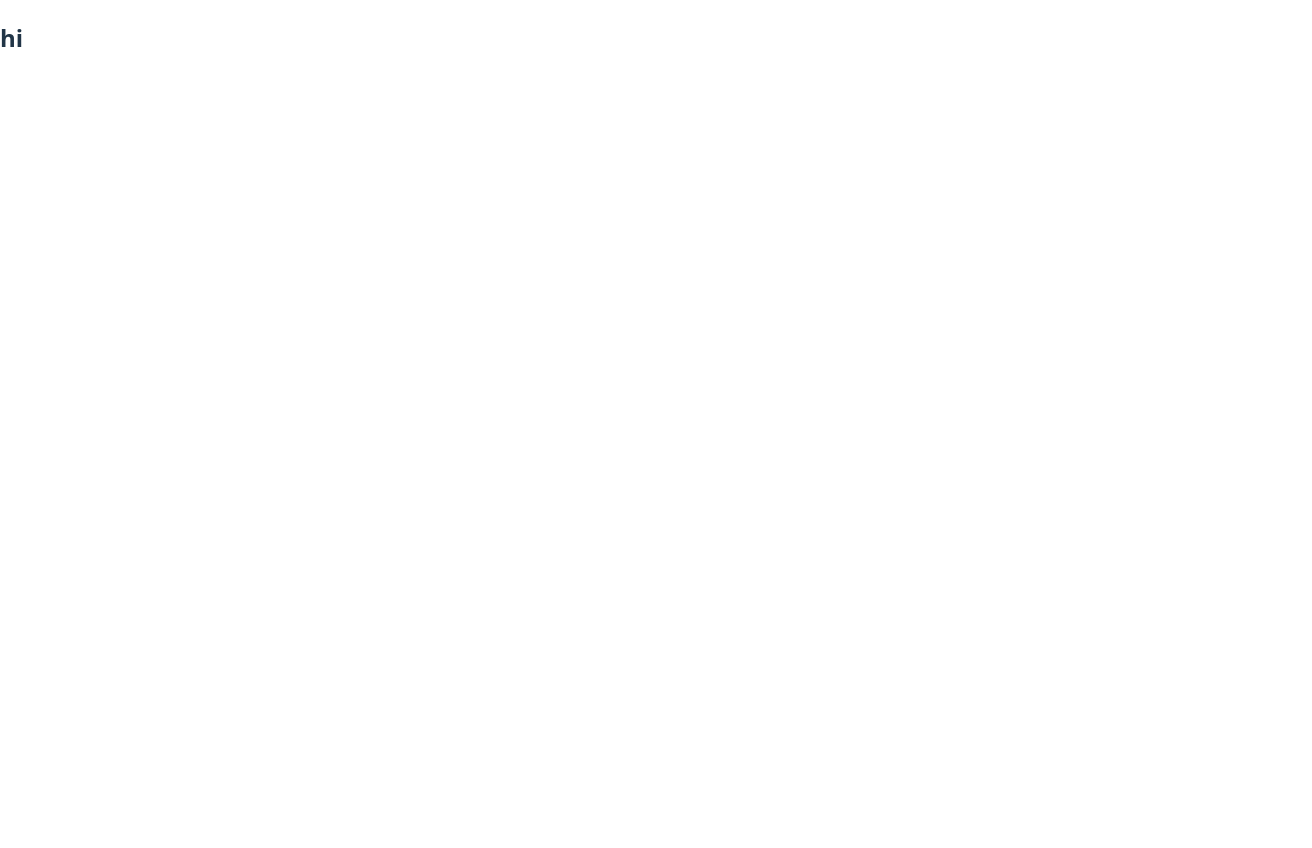
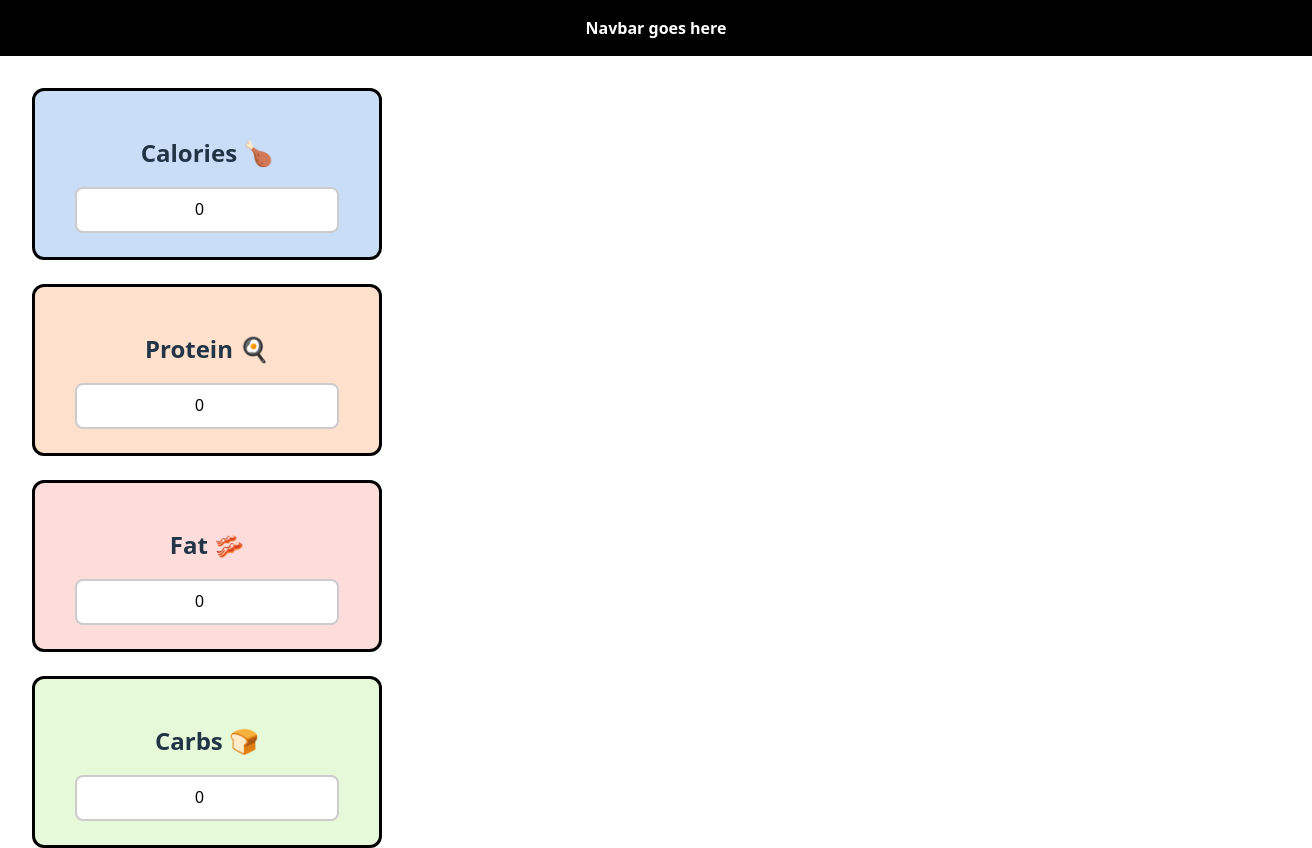
Before and after one commit to Lin8x/QuikNEasy, a React (Vite) app: page /planner in a window 1280 px wide. Shown: the whole page, 1312 px wide, since content can reach past the window. Before the commit the page ends 800 px from the top, so only its background shows below. Built offline with nearby package versions, Linux system fonts and the light colour scheme.

Commit message:
Making planner

```diff
--- /dev/null
+++ b/src/Planner.css
@@ -0,0 +1,70 @@
+.planner-container {
+  display: flex;
+  flex-direction: column;
+  min-height: 100vh;
+  background: white;
+}
+
+.navbar-placeholder {
+  width: 100%;
+  background: black;
+  color: white;
+  padding: 1rem;
+  text-align: center;
+  font-weight: bold;
+}
+
+/* Flex layout: inputs on the left, future content on the right */
+.planner-content {
+  display: flex;
+  flex-direction: row;
+  justify-content: flex-start; /* align to the left */
+  align-items: flex-start;
+  gap: 2rem;
+  margin-top: 2rem;
+  padding: 0 2rem;
+}
+
+/* Column of stat boxes */
+.stat-column {
+  display: flex;
+  flex-direction: column;
+  gap: 1.5rem;
+  width: 350px; /* keeps them compact */
+}
+
+.stat-box {
+  background: #f9f9f9;
+  border: 3px solid black;
+  border-radius: 12px;
+  padding: 1.5rem;
+  text-align: center;
+}
+
+.stat-box h2 {
+  margin-bottom: 1rem;
+  font-size: 1.5rem;
+}
+
+.stat-box input {
+  padding: 0.75rem;
+  border-radius: 8px;
+  border: 2px solid #ccc;
+  font-size: 1rem;
+  width: 80%;
+  text-align: center;
+}
+
+/* Unique background colors */
+.calories-box {
+  background: #c9ddf7;
+}
+.protein-box {
+  background: #ffe0cc;
+}
+.fat-box {
+  background: #fddcdc;
+}
+.carbs-box {
+  background: #e6f9d8;
+}
--- a/src/Planner.tsx
+++ b/src/Planner.tsx
@@ -1,7 +1,66 @@
-const Planner = () => {
+import React, { useState } from "react";
+import "./Planner.css";
+
+const Planner: React.FC = () => {
+  const [calories, setCalories] = useState<number>(0);
+  const [protein, setProtein] = useState<number>(0);
+  const [fat, setFat] = useState<number>(0);
+  const [carbs, setCarbs] = useState<number>(0);
+
   return (
-    <div>
-      <h2>hi</h2>
+    <div className="planner-container">
+      {/* Navbar placeholder */}
+      <div className="navbar-placeholder">Navbar goes here</div>
+
+      <div className="planner-content">
+        {/* Left column: stat inputs */}
+        <div className="stat-column">
+          <div className="stat-box calories-box">
+            <h2>Calories 🍗</h2>
+            <input
+              type="number"
+              value={calories}
+              onChange={(e) => setCalories(Number(e.target.value))}
+              placeholder="Enter calories"
+            />
+          </div>
+
+          <div className="stat-box protein-box">
+            <h2>Protein 🍳</h2>
+            <input
+              type="number"
+              value={protein}
+              onChange={(e) => setProtein(Number(e.target.value))}
+              placeholder="Enter grams of protein"
+            />
+          </div>
+
+          <div className="stat-box fat-box">
+            <h2>Fat 🥓</h2>
+            <input
+              type="number"
+              value={fat}
+              onChange={(e) => setFat(Number(e.target.value))}
+              placeholder="Enter grams of fat"
+            />
+          </div>
+
+          <div className="stat-box carbs-box">
+            <h2>Carbs 🍞</h2>
+            <input
+              type="number"
+              value={carbs}
+              onChange={(e) => setCarbs(Number(e.target.value))}
+              placeholder="Enter grams of carbs"
+            />
+          </div>
+        </div>
+
+        {/* Right column: leave empty for now */}
+        <div className="right-side-placeholder">
+          {/* We'll add your unique element here later */}
+        </div>
+      </div>
     </div>
   );
 };
```
